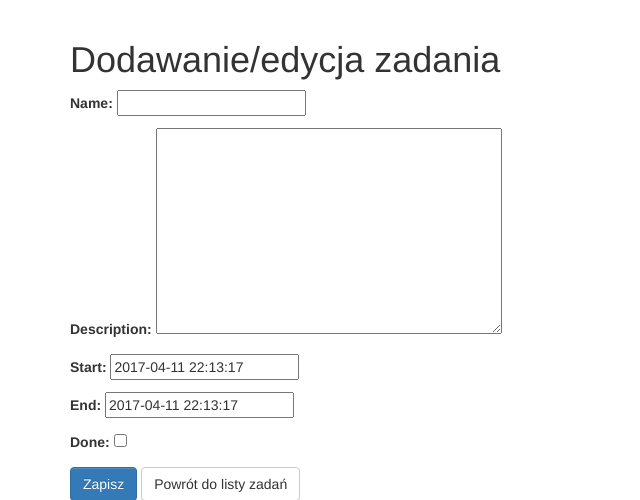
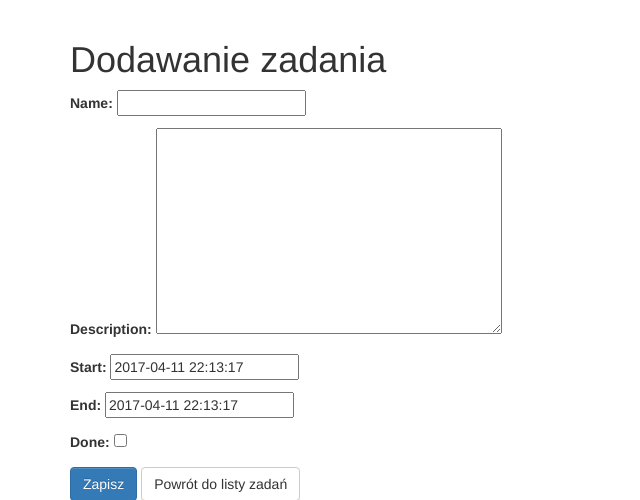
Before and after one commit to szymonsiecinski/tasklist, a Django app: page /task/new/ in a window 1280 px wide. Shown: the part 52-552 px from the top of the page, without its empty margins (0-640 px from the left). Run offline with Django 3.2, Linux system fonts and the light colour scheme; a user stored in the database is signed in; some libraries are stand-ins or nearby versions.

Commit message:
Issue #1
Zmiana tytułu formularza w zależności od wyboru formularza
dodawania lub edycji

```diff
--- a/TaskList/manipulation_views.py
+++ b/TaskList/manipulation_views.py
@@ -23,6 +23,7 @@ class TaskCreate(CreateView):
         '''
         context = super(TaskCreate, self).get_context_data(**kwargs)
         context['user'] = self.request.user
+        context['edit'] = True
         return context
 
     def form_valid(self, form):
@@ -45,6 +46,7 @@ class TaskUpdate(UpdateView):
         '''
         context = super(TaskUpdate, self).get_context_data(**kwargs)
         context['user'] = self.request.user
+        context['edit'] = False
         return context
 
     def form_valid(self, form):
--- a/TaskList/templates/TaskList/task_form.html
+++ b/TaskList/templates/TaskList/task_form.html
@@ -3,7 +3,7 @@
 
 {% block content %}
 
-    <h1>Dodawanie/edycja zadania</h1>
+    <h1>{% if edit %}Dodawanie{% else %}Edycja{% endif %} zadania</h1>
 
     <form method="post" action="">{% csrf_token %}
         {{form.as_p}}
```
Also changed, not shown: db.sqlite3.
